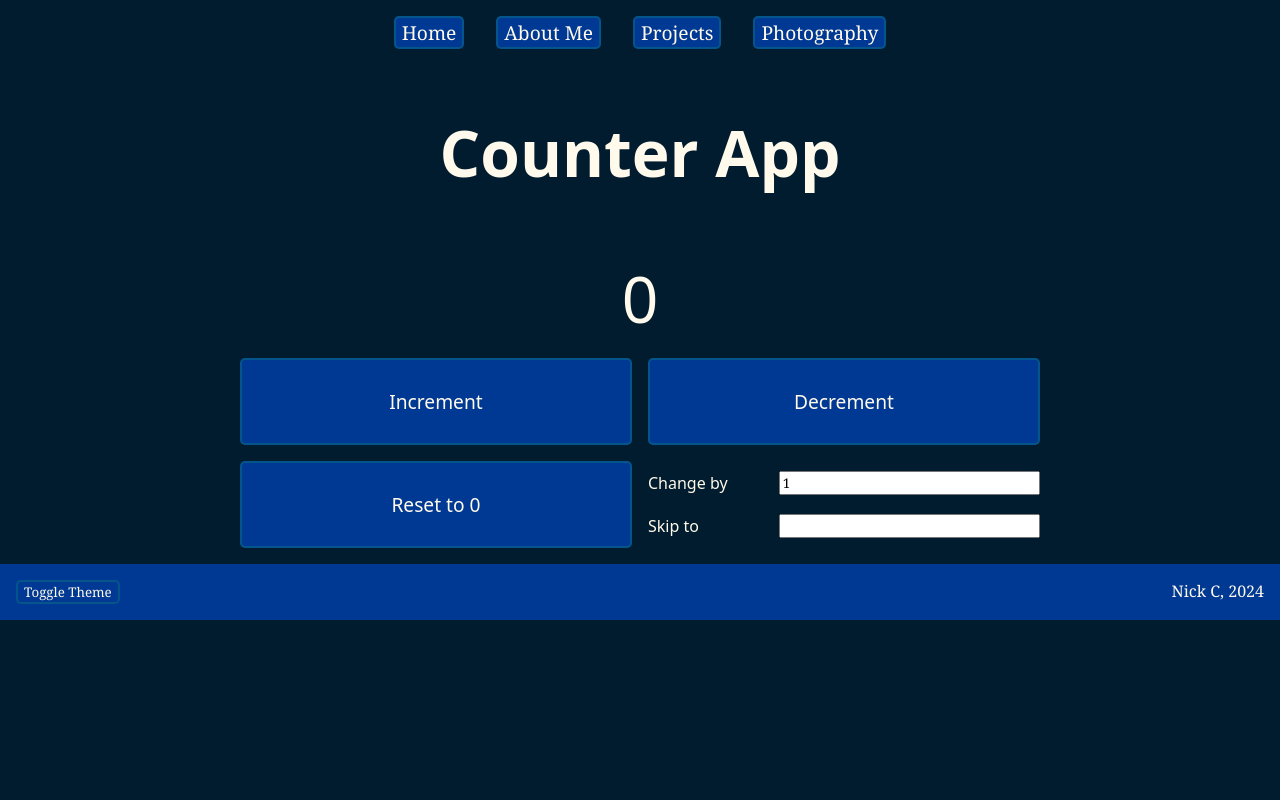
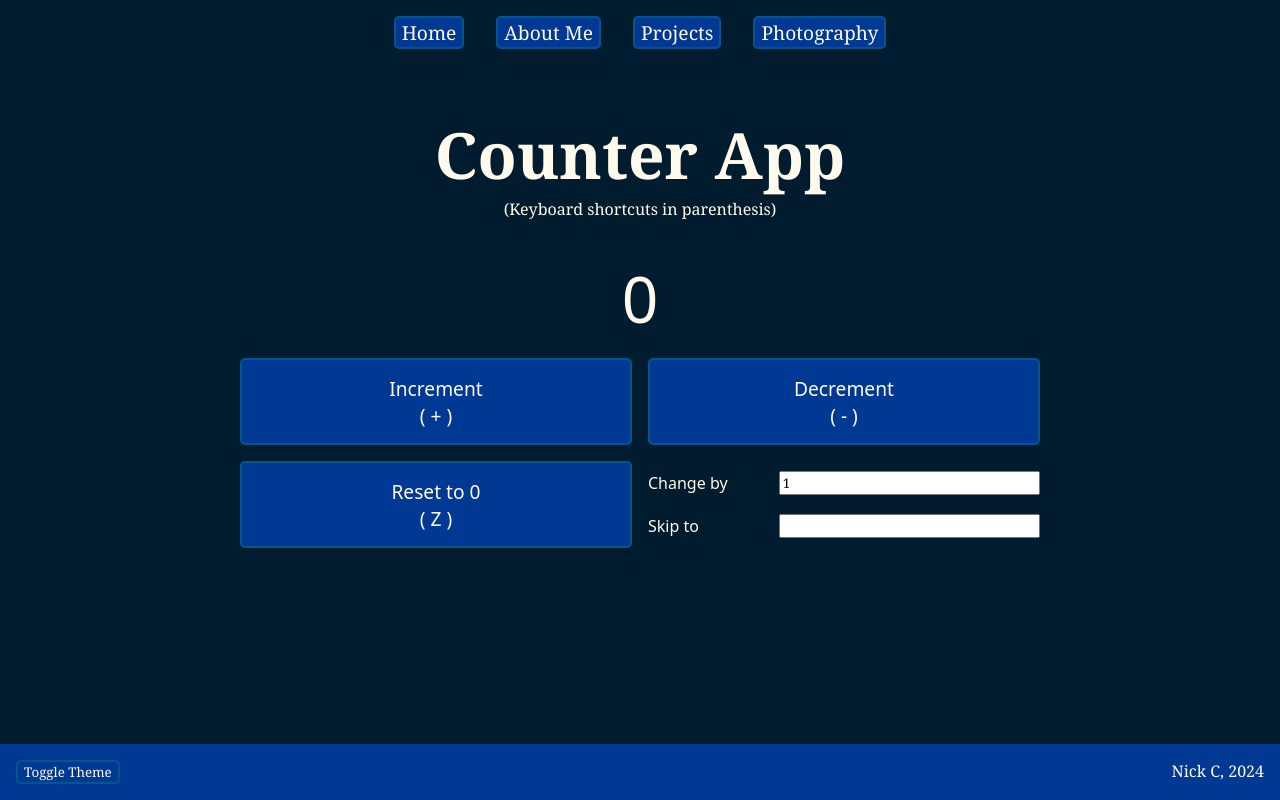
Before and after one commit to solo-nko/homepage, a Vue app: page /projects/counter in a window 1280 px wide. Built offline with nearby package versions, Linux system fonts and the light colour scheme.

Commit message:
Add keyboard shortcuts to CounterApp.vue

```diff
--- a/src/assets/main.css
+++ b/src/assets/main.css
@@ -3,12 +3,20 @@
   transition: background-color 200ms linear;
 }
 
+html,
+body {
+  height: 100%;
+}
+
 body {
   margin: 0;
+  display: flex;
+  flex-direction: column;
 }
 
 main {
   padding: 0 1rem;
+  flex-grow: 1;
 }
 
 h1 {
--- a/src/assets/main.scss
+++ b/src/assets/main.scss
@@ -3,12 +3,21 @@
   transition: background-color 200ms linear;
 }
 
+html,
+body {
+  height: 100%;
+}
+
 body {
   margin: 0;
+  display: flex;
+  flex-direction: column;
 }
+
 
 main {
   padding: 0 1rem;
+  flex-grow: 1;
 }
 
 h1 {
--- a/src/views/projects/CounterApp.vue
+++ b/src/views/projects/CounterApp.vue
@@ -1,27 +1,58 @@
 <template>
 	<div id="grid-container">
-		<h1 class="grid-row theme-text">Counter App</h1>
+		<div id="header-row" class="grid-row theme-text">
+			<h1>Counter App</h1>
+			<p>(Keyboard shortcuts in parenthesis)</p>
+		</div>
+
 		<div id="counterResult" class="grid-row theme-text">{{ count }}</div>
 
-		<BaseButton id="incrButton" class="theme-text enlarged-text" v-on:click="increaseCount(delta)">Increment</BaseButton>
-		<BaseButton id="decrButton" class="theme-text enlarged-text" v-on:click="decreaseCount(delta)">Decrement</BaseButton>
-		<BaseButton id="resetButton" class="theme-text enlarged-text" v-on:click="resetCount()">Reset to 0</BaseButton>
+		<BaseButton id="incrButton" class="theme-text enlarged-text" v-on:click="increaseCount(delta)">Increment <br>( + )
+		</BaseButton>
+		<BaseButton id="decrButton" class="theme-text enlarged-text" v-on:click="decreaseCount(delta)">Decrement <br>( - )
+		</BaseButton>
+		<BaseButton id="resetButton" class="theme-text enlarged-text" v-on:click="resetCount()">Reset to 0 <br>( Z )</BaseButton>
 
 		<div id="inputs-container" class="grid-row">
 			<label class="theme-text">Change by</label>
-			<input type="number" inputmode="numeric" value="1" min="1" v-on:change="changeDelta($event)">
+			<input type="number" inputmode="numeric" value="1" min="1" v-on:change="changeDelta($event)" ref="deltaInput">
 			<label for="" class="theme-text">Skip to</label>
-			<input type="number" inputmode="numeric" v-on:change="setCount($event)" />
+			<input type="number" inputmode="numeric" v-on:change="setCount($event)" ref="setInput" />
 		</div>
 	</div>
 </template>
 
 <script setup lang="ts">
 import BaseButton from "@/components/common/BaseButton.vue";
-import { ref } from "vue";
+import { onMounted, onUnmounted, ref } from "vue";
 
 const count = ref(0);
 const delta = ref(1);
+const deltaInput = ref<Element | null>(null);
+const setInput = ref<Element | null>(null);
+
+onMounted(() => {
+	document.addEventListener("keyup", keyHandler);
+});
+
+onUnmounted(() => {
+	document.removeEventListener("keyup", keyHandler);
+});
+
+// keyboard shortcuts
+function keyHandler(event: KeyboardEvent | undefined) {
+	console.log(document.activeElement);
+	console.log(deltaInput.value);
+	if (
+			event &&
+			document.activeElement != deltaInput.value &&
+			document.activeElement != setInput.value) {
+		if (event.key == "+") increaseCount(delta.value);
+		else if (event.key == "-") decreaseCount(delta.value);
+		else if (event.key == "z") resetCount();
+		console.log(event.key);
+	}
+}
 
 function increaseCount(incrementAmount = 1): void {
 	count.value += incrementAmount;
@@ -32,18 +63,23 @@ function decreaseCount(decrementAmount = 1): void {
 }
 
 function resetCount() {
+	// reset count
 	count.value = 0;
+	// reset "change by" value internally
 	delta.value = 1;
+	// reset "change by" field
+	const deltaField = deltaInput.value as HTMLInputElement;
+	if (deltaField) deltaField.value = String(delta.value);
 }
 
 function changeDelta(event: Event) {
 	const target = event.target as HTMLInputElement;
 	if (target) {
-		const targetValue = Number(target.value)
+		const targetValue = Number(target.value);
 		if (targetValue < 1) delta.value = 1;
 		else delta.value = targetValue;
 
-		target.value = String(delta.value)
+		target.value = String(delta.value);
 	}
 }
 
@@ -89,11 +125,18 @@ h1, #counterResult {
 	font-size: 4rem;
 }
 
-h1 {
+#header-row {
 	grid-area: header;
 	display: flex;
+	flex-direction: column;
 	justify-content: center;
 	align-items: center;
+	h1 {
+		margin-bottom: 0;
+	}
+	p {
+		margin-top: 0;
+	}
 }
 
 #counterResult {
```
Also changed, not shown: 1 other file (tests, documents, lock files or other folders).
